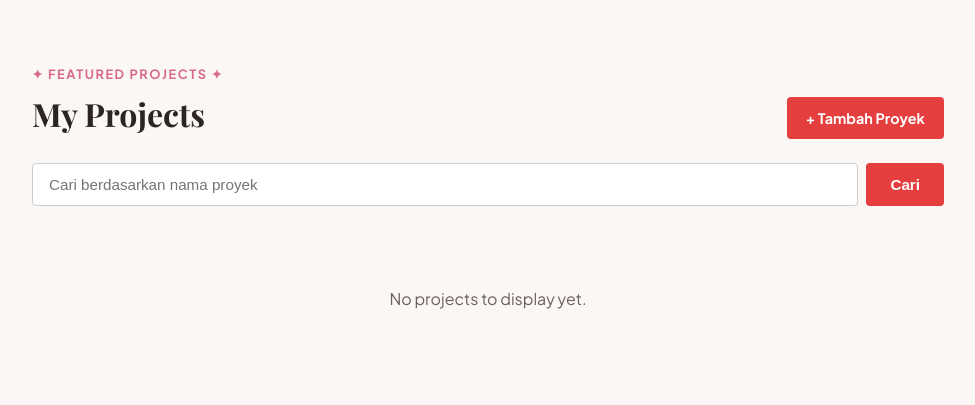
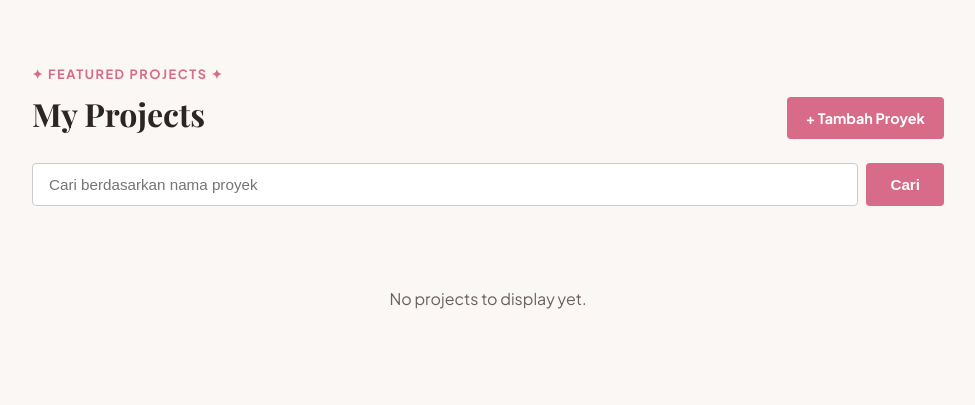
Before and after one commit to hasyaazzahra256/myportofolio, a Django app: page /projects/ in a window 1280 px wide. Shown: the part 71-476 px from the top of the page, without its empty margins (152-1127 px from the left). Run offline with Django 5.2, Linux system fonts and the light colour scheme; data that the repository does not hold is empty; some web fonts are replaced.

Commit message:
style: change buttons color to match pink theme

```diff
--- a/templates/project.html
+++ b/templates/project.html
@@ -28,7 +28,7 @@
                         <p class="hero-kicker" style="margin-bottom: 0.25rem;">✦ FEATURED PROJECTS ✦</p>
                         <h1 class="section-title" style="margin: 0;">My Projects</h1>
                     </div>
-                    <a href="{% url 'main:create_project' %}" style="background-color: #e53e3e; color: white; padding: 0.6rem 1.2rem; border-radius: 4px; text-decoration: none; font-weight: bold; font-size: 0.9rem;">
+                    <a href="{% url 'main:create_project' %}" style="background-color: #D86B88; color: white; padding: 0.6rem 1.2rem; border-radius: 4px; text-decoration: none; font-weight: bold; font-size: 0.9rem;">
                         + Tambah Proyek
                     </a>
                 </div>
@@ -36,7 +36,7 @@
                 <!-- Form Filter / Search Bar -->
                 <form method="GET" action="{% url 'main:show_project' %}" style="display: flex; gap: 0.5rem; margin-bottom: 2rem;">
                     <input type="text" name="title" value="{{ title_query|default:'' }}" placeholder="Cari berdasarkan nama proyek" style="flex: 1; padding: 0.75rem 1rem; border: 1px solid #ccc; border-radius: 4px; font-size: 0.95rem; outline: none;">
-                    <button type="submit" style="background-color: #e53e3e; color: white; border: none; padding: 0.75rem 1.5rem; border-radius: 4px; cursor: pointer; font-weight: bold; font-size: 0.95rem;">
+                    <button type="submit" style="background-color: #D86B88; color: white; border: none; padding: 0.75rem 1.5rem; border-radius: 4px; cursor: pointer; font-weight: bold; font-size: 0.95rem;">
                         Cari
                     </button>
                 </form>
@@ -55,7 +55,7 @@
                                 <h2>{{ project.title }}</h2>
 
                                 {% if project.tech_stack %}
-                                    <p style="color: #c53030; font-size: 0.75rem; font-weight: bold; text-transform: uppercase; margin-bottom: 8px; letter-spacing: 0.5px;">
+                                    <p style="color: #D86B88; font-size: 0.75rem; font-weight: bold; text-transform: uppercase; margin-bottom: 8px; letter-spacing: 0.5px;">
                                         {{ project.tech_stack }}
                                     </p>
                                 {% endif %}
@@ -74,7 +74,7 @@
                                 <div style="margin-top: 15px;">
                                     <a href="{% url 'main:delete_project' project.id %}"
                                        onclick="return confirm('Apakah kamu yakin ingin menghapus proyek ini?');"
-                                       style="color: #e53e3e; text-decoration: none; font-weight: bold; font-size: 0.85rem;">
+                                       style="color: #D86B88; text-decoration: none; font-weight: bold; font-size: 0.85rem;">
                                        Hapus Proyek
                                     </a>
                                 </div>
```
